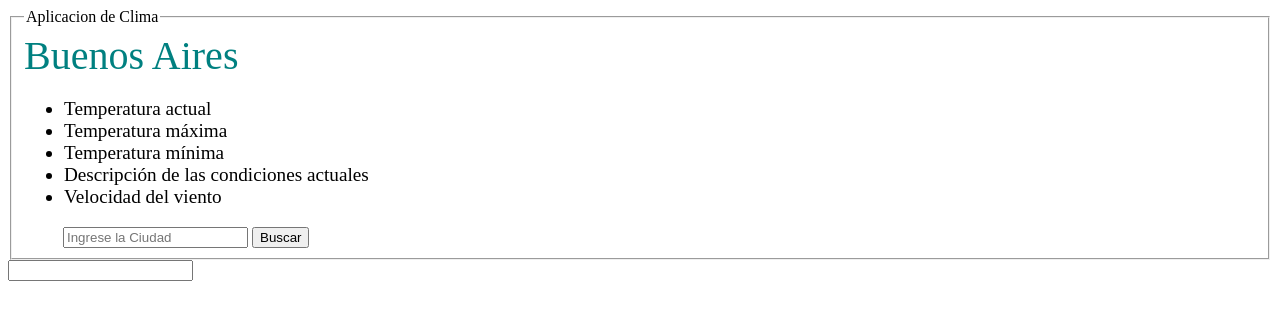
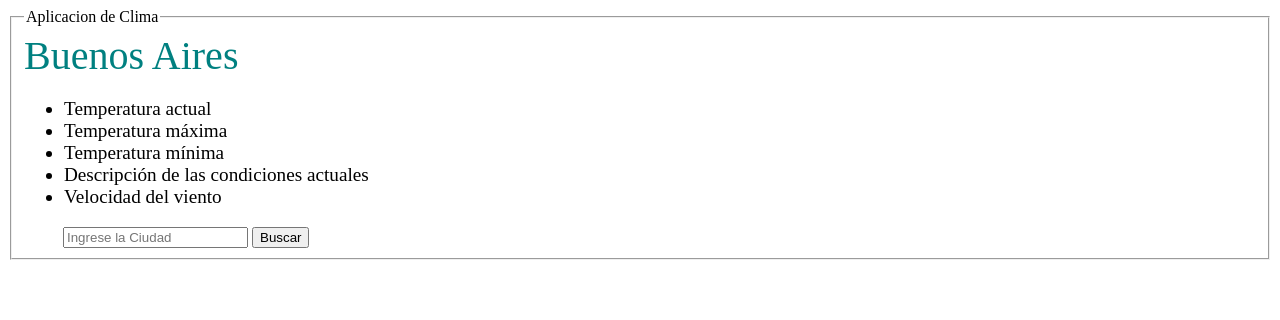
Before and after one commit to elgubo2/Proyectos_Front-End, a plain HTML site: page 2-AplicacionDeClima/index.html in a window 1280 px wide. Drawn offline with nearby package versions, Linux system fonts and the light colour scheme; no server answers.

Commit message:
Update index.html

```diff
--- a/2-AplicacionDeClima/index.html
+++ b/2-AplicacionDeClima/index.html
@@ -38,5 +38,4 @@
 <script src="test.js"></script>
 </body>
 
-<input type="num">
 </html>
```
